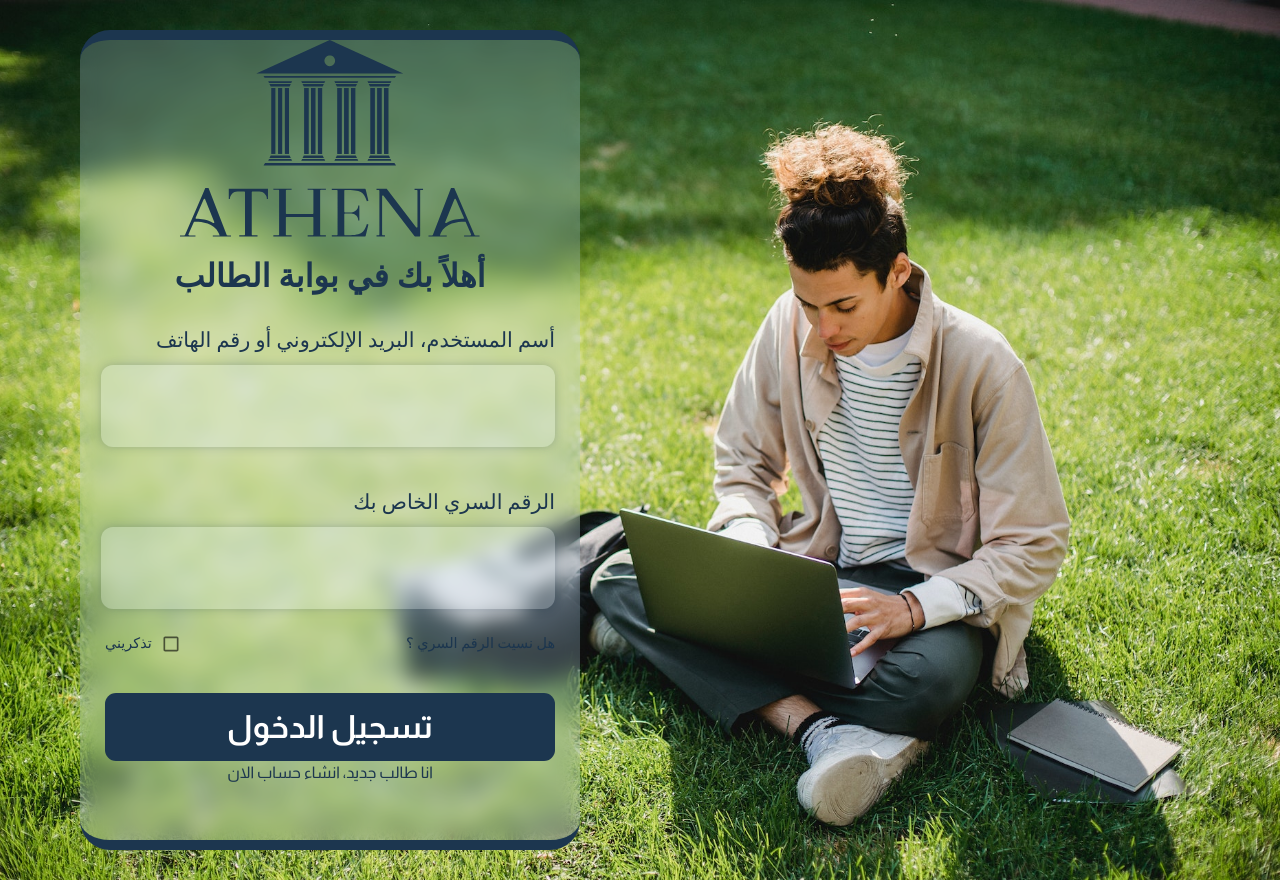
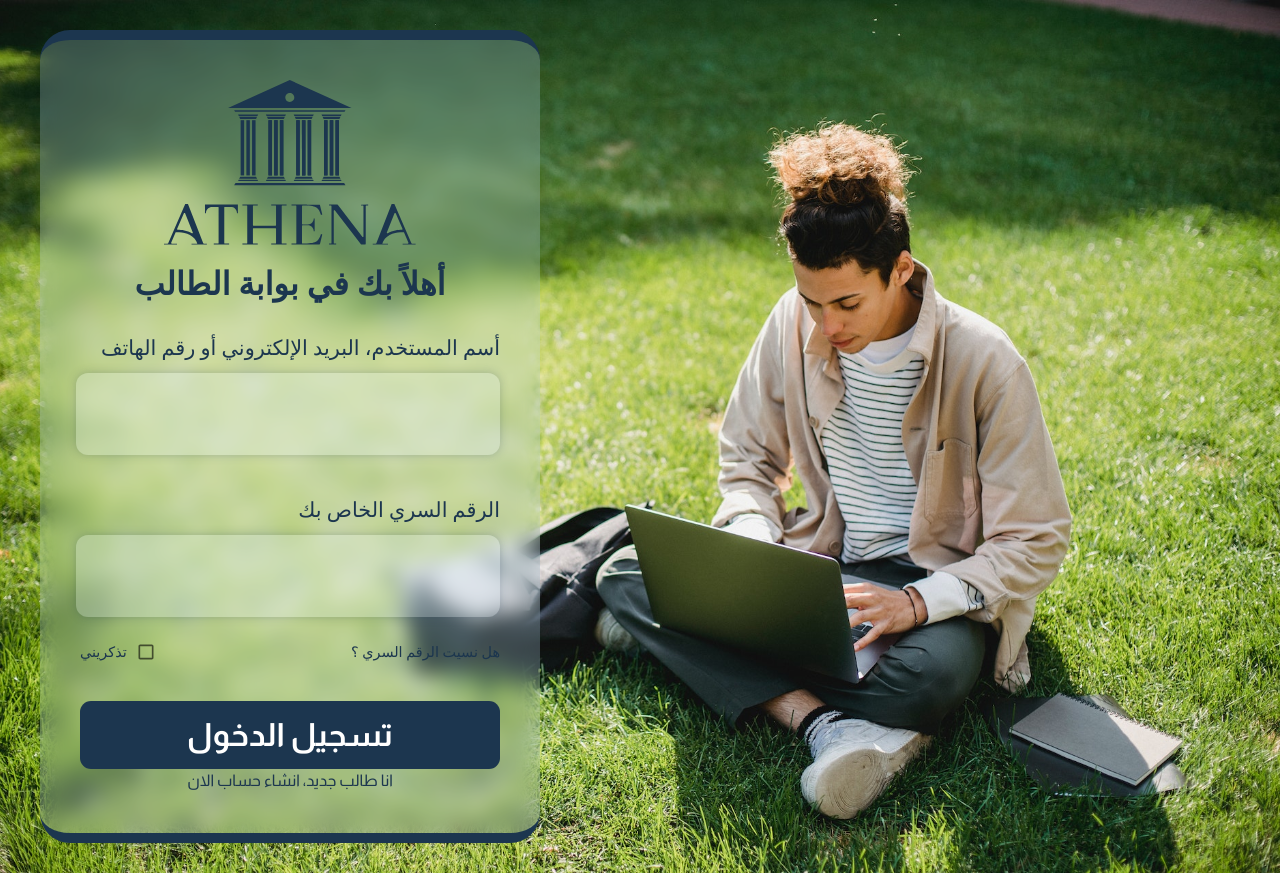
Before and after one commit to Omar-elsayad333/Athena, a Next.js app: page /studentLogin in a window 1280 px wide. Built offline with nearby package versions, Linux system fonts and the light colour scheme.

Commit message:
from desktop

```diff
--- a/src/components/button/MyButton.tsx
+++ b/src/components/button/MyButton.tsx
@@ -9,7 +9,7 @@ type Props = {
 const MyButton: React.FC<Props> = ({content}) => {
     return (
         <Button variant="contained" style={style.root}>
-            <Typography variant='h2'>
+            <Typography variant='h3'>
                 {content}
             </Typography>
         </Button>
--- a/src/components/studentLogin/LoginCard.tsx
+++ b/src/components/studentLogin/LoginCard.tsx
@@ -11,6 +11,7 @@ import Checkbox from "@mui/material/Checkbox";
 const LoginCard = () => {
     return (
         <Box style={style.loginCard}>
+            <Box sx={style.container}>
                 <Box style={{width: '60%'}}>
                     <Image layout="responsive" alt="Athena" src={logo} />
                 </Box>
@@ -49,6 +50,7 @@ const LoginCard = () => {
                     </Box>
                 </Box>
             </Box>
+        </Box>
     )
 }
 
--- a/src/components/studentLogin/style.ts
+++ b/src/components/studentLogin/style.ts
@@ -6,17 +6,24 @@ const style: any = {
         backgroundColor: 'rgba(182, 213, 240, 0.25)',
         width: '500px',
         maxWidth: '100%',
-        minHeight: '800px',
+        minHeight: 'auto',
         borderRadius: '30px',
         backdropFilter: 'blur(10px)',
         borderWidth: '10px 0px',
         borderStyle: 'solid',
         borderColor: `${colors.primary}`,
+        color: colors.primary,
+    },
+    container: {
+        maxWidth: '100%',
+        padding: '40px',
         display: 'flex',
         flexDirection: 'column',
         justifyContent: 'top',
         alignItems: 'center',
-        color: colors.primary,
+        '@media (max-width: 600px)': {
+            padding: '30px'
+        }
     },
     headerText: {
         textAlign: 'center',
--- a/src/pages/studentLogin.tsx
+++ b/src/pages/studentLogin.tsx
@@ -21,7 +21,7 @@ const classes = {
 const studentLogin: NextPage = () => {
     return (
         <div style={classes.root}>
-            <Container maxWidth='lg' style={classes.container}>
+            <Container maxWidth='xl' style={classes.container}>
                 <LoginCard />
             </Container>
         </div>
--- a/src/styles/theme.tsx
+++ b/src/styles/theme.tsx
@@ -41,6 +41,17 @@ theme.typography.h2 = {
   }
 };
 
+theme.typography.h3 = {
+  fontWeight: '700',
+  fontSize: '1.2rem',
+  '@media (min-width:600px)': {
+    fontSize: '1.5rem',
+  },
+  [theme.breakpoints.up('lg')]: {
+    fontSize: '2rem',
+  }
+};
+
 theme.typography.h4 = {
   fontWeight: '400',
   fontSize: '1rem',
```
Lines whose indentation alone changed are shown as unchanged.
